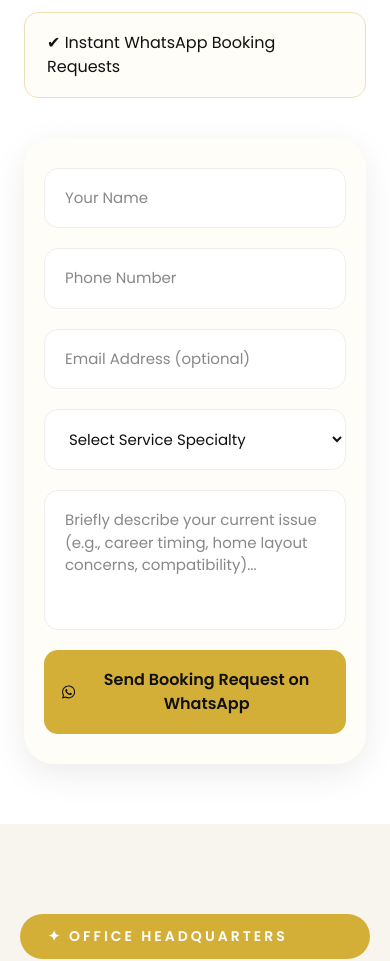
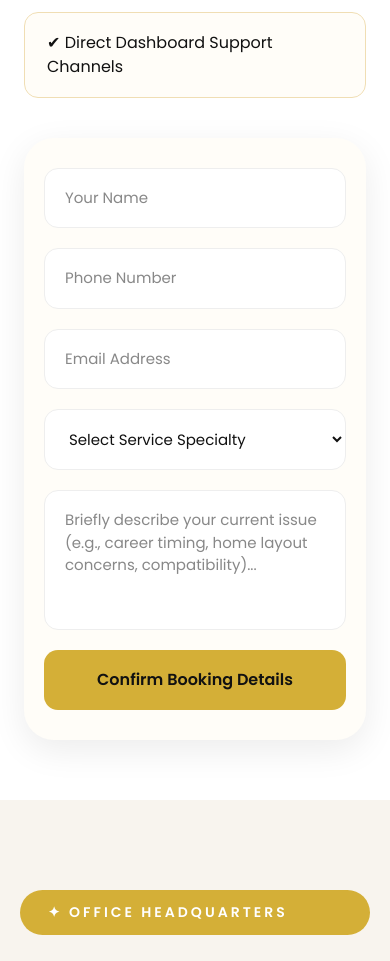
Before and after one commit to mpshastriastrology-debug/mpshastriastrology, a React (Vite) app: page /contact in a window 390 px wide. Shown: the part 1020-1981 px from the top of the page. Built offline with nearby package versions, Linux system fonts and the light colour scheme.

Commit message:
Refactor Contact component to implement a new form submission process with API integration for booking appointments. Update CSS for button styling and responsiveness. Enhance user experience with loading states and error handling during form submission.

```diff
--- a/src/components/Contact.css
+++ b/src/components/Contact.css
@@ -289,7 +289,6 @@
   }
 }
 
-.appointmentForm button,
 .whatsappSubmitBtn {
   display: inline-flex;
   align-items: center;
@@ -308,7 +307,6 @@
   transition: background-color 0.3s ease, transform 0.3s ease;
 }
 
-.appointmentForm button:hover,
 .whatsappSubmitBtn:hover {
   background: #1da851;
   transform: scale(1.02);
--- a/src/components/Contact.jsx
+++ b/src/components/Contact.jsx
@@ -9,6 +9,8 @@
 import { initGoogleAds } from "../utils/analytics";
 import { buildBookingWhatsAppUrl } from "../utils/whatsapp";
 
+const showContactForm = !import.meta.env.PROD;
+
 function Contact() {
   const [form, setForm] = useState({
     name: "",
@@ -17,6 +19,7 @@
     service: "",
     message: "",
   });
+  const [loading, setLoading] = useState(false);
 
   useEffect(() => {
     initGoogleAds();
@@ -26,12 +29,7 @@
     setForm({ ...form, [e.target.name]: e.target.value });
   };
 
-  const handleSubmit = (e) => {
-    e.preventDefault();
-
-    const whatsappUrl = buildBookingWhatsAppUrl(form);
-    window.open(whatsappUrl, "_blank", "noopener,noreferrer");
-
+  const resetForm = () => {
     setForm({
       name: "",
       phone: "",
@@ -41,32 +39,58 @@
     });
   };
 
-  return (
-    <section className="contactPage">
-      <Seo
-        title="Book Astrology & Vastu Consultation in Bangalore | MP Shastri"
-        description="Book an in-person or online astrology and Vastu consultation with Shri MP Shastri in Bangalore. Call +91 80732 58799 or send your request on WhatsApp."
-        path="/contact"
-        faqs={CONTACT_FAQS}
-      />
-      <section className="appointmentSection">
-        <Reveal className="appointmentLeft" animation="fade-right">
-          <p>✦ BOOK YOUR APPOINTMENT</p>
-          <h1>Book Astrology &amp; Vastu Consultation in Bangalore</h1>
-          <span className="appointmentSubtitle">
-            Start your spiritual journey today — connect with Shri MP Shastri for horoscope assessments, Vastu audits, and personalized remedies.
-          </span>
+  const apiUrl = import.meta.env.PROD
+    ? import.meta.env.VITE_API_URL || ""
+    : "";
 
-          <div className="appointmentFeatures">
-            <div className="appointmentItem">✔ Private In-Person Sessions</div>
-            <div className="appointmentItem">✔ 100% Confidential Consultations</div>
-            <div className="appointmentItem">✔ High-Definition Remote Video Calls</div>
-            <div className="appointmentItem">✔ Instant WhatsApp Booking Requests</div>
-          </div>
-        </Reveal>
+  const handleFormSubmit = async (e) => {
+    e.preventDefault();
+    if (loading) return;
 
-        <Reveal className="appointmentRight" animation="fade-left">
-          <form className="appointmentForm" onSubmit={handleSubmit}>
+    setLoading(true);
+
+    try {
+      const res = await fetch(`${apiUrl}/api/contact`, {
+        method: "POST",
+        headers: {
+          "Content-Type": "application/json",
+        },
+        body: JSON.stringify(form),
+      });
+
+      if (!res.ok) {
+        const errorData = await res.json();
+        throw new Error(errorData.error || "Server Error");
+      }
+
+      const data = await res.json();
+
+      if (data.success) {
+        alert("Appointment booked successfully!");
+        resetForm();
+      } else {
+        alert(data.error || "Something went wrong!");
+      }
+    } catch (error) {
+      console.error("Contact Form Error:", error);
+      const message =
+        error.message === "Failed to fetch"
+          ? "Could not reach the server. Please check your connection and try again."
+          : error.message || "Server error. Please try again later.";
+      alert(message);
+    } finally {
+      setLoading(false);
+    }
+  };
+
+  const handleWhatsAppSubmit = (e) => {
+    e.preventDefault();
+    window.open(buildBookingWhatsAppUrl(form), "_blank", "noopener,noreferrer");
+    resetForm();
+  };
+
+  const formFields = (
+    <>
       <input
         type="text"
         name="name"
@@ -91,7 +115,7 @@
         type="email"
         name="email"
         aria-label="Email Address"
-              placeholder="Email Address (optional)"
+        placeholder={showContactForm ? "Email Address" : "Email Address (optional)"}
         value={form.email}
         onChange={handleChange}
       />
@@ -118,12 +142,58 @@
         onChange={handleChange}
         required
       />
+    </>
+  );
 
+  return (
+    <section className="contactPage">
+      <Seo
+        title="Book Astrology & Vastu Consultation in Bangalore | MP Shastri"
+        description={
+          showContactForm
+            ? "Book an in-person or online astrology and Vastu consultation with Shri MP Shastri in Bangalore. Call +91 80732 58799 or submit the appointment form."
+            : "Book an in-person or online astrology and Vastu consultation with Shri MP Shastri in Bangalore. Call +91 80732 58799 or send your request on WhatsApp."
+        }
+        path="/contact"
+        faqs={CONTACT_FAQS}
+      />
+      <section className="appointmentSection">
+        <Reveal className="appointmentLeft" animation="fade-right">
+          <p>✦ BOOK YOUR APPOINTMENT</p>
+          <h1>Book Astrology &amp; Vastu Consultation in Bangalore</h1>
+          <span className="appointmentSubtitle">
+            Start your spiritual journey today — connect with Shri MP Shastri for horoscope assessments, Vastu audits, and personalized remedies.
+          </span>
+
+          <div className="appointmentFeatures">
+            <div className="appointmentItem">✔ Private In-Person Sessions</div>
+            <div className="appointmentItem">✔ 100% Confidential Consultations</div>
+            <div className="appointmentItem">✔ High-Definition Remote Video Calls</div>
+            <div className="appointmentItem">
+              {showContactForm
+                ? "✔ Direct Dashboard Support Channels"
+                : "✔ Instant WhatsApp Booking Requests"}
+            </div>
+          </div>
+        </Reveal>
+
+        <Reveal className="appointmentRight" animation="fade-left">
+          {showContactForm ? (
+            <form className="appointmentForm" onSubmit={handleFormSubmit}>
+              {formFields}
+              <button type="submit" disabled={loading}>
+                {loading ? "Processing Entry..." : "Confirm Booking Details"}
+              </button>
+            </form>
+          ) : (
+            <form className="appointmentForm whatsappBookingForm" onSubmit={handleWhatsAppSubmit}>
+              {formFields}
               <button type="submit" className="whatsappSubmitBtn">
                 <FaWhatsapp aria-hidden="true" />
                 Send Booking Request on WhatsApp
               </button>
             </form>
+          )}
         </Reveal>
       </section>
 
--- /dev/null
+++ b/src/config/site.js
@@ -0,0 +1,5 @@
+/** Route stays available; set false to hide from nav, sitemap, and search engines. */
+export const CONTACT_PAGE_PUBLIC = false;
+
+export const WHATSAPP_BOOKING_URL = "https://wa.me/918073258799";
+export const PHONE_HREF = "tel:+918073258799";
```
Lines whose indentation alone changed are shown as unchanged.
